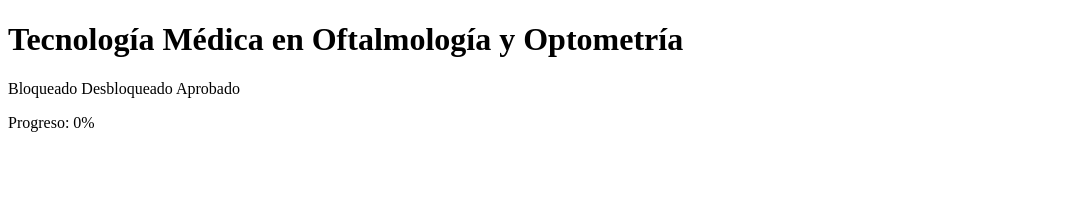
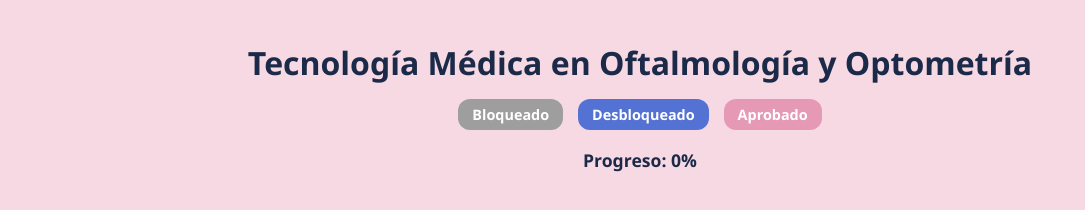
Before and after one commit to JhonnElias26/malla-interactiva, a plain HTML site: page index.html in a window 1280 px wide. Shown: the whole page, without its empty margins (0-1085 px from the left). Drawn offline with Linux system fonts and the light colour scheme.

Commit message:
Update index.html

```diff
--- a/index.html
+++ b/index.html
@@ -5,21 +5,21 @@
   <meta charset="UTF-8" />
   <meta name="viewport" content="width=device-width, initial-scale=1" />
   <title>Tecnología Médica en Oftalmología y Optometría</title>
-  <link rel="stylesheet" href="estilos.css" />
+  <link rel="stylesheet" href="style.css" />
 </head>
 
 <body>
   <h1 class="titulo">Tecnología Médica en Oftalmología y Optometría</h1>
 
-  <div class="leyenda">
-    <span class="leyenda-item bloqueado">Bloqueado</span>
-    <span class="leyenda-item desbloqueado">Desbloqueado</span>
-    <span class="leyenda-item aprobado">Aprobado</span>
+  <div class="leyenda" role="list" aria-label="Leyenda estados de ramos">
+    <span class="leyenda-item bloqueado" role="listitem">Bloqueado</span>
+    <span class="leyenda-item desbloqueado" role="listitem">Desbloqueado</span>
+    <span class="leyenda-item aprobado" role="listitem">Aprobado</span>
   </div>
 
-  <p id="progreso">Progreso: 0%</p>
+  <p id="progreso" aria-live="polite" aria-atomic="true">Progreso: 0%</p>
 
-  <div id="contenedor-semestres"></div>
+  <div id="contenedor-semestres" role="main" aria-label="Malla curricular"></div>
 
   <script src="script.js"></script>
 </body>
```
